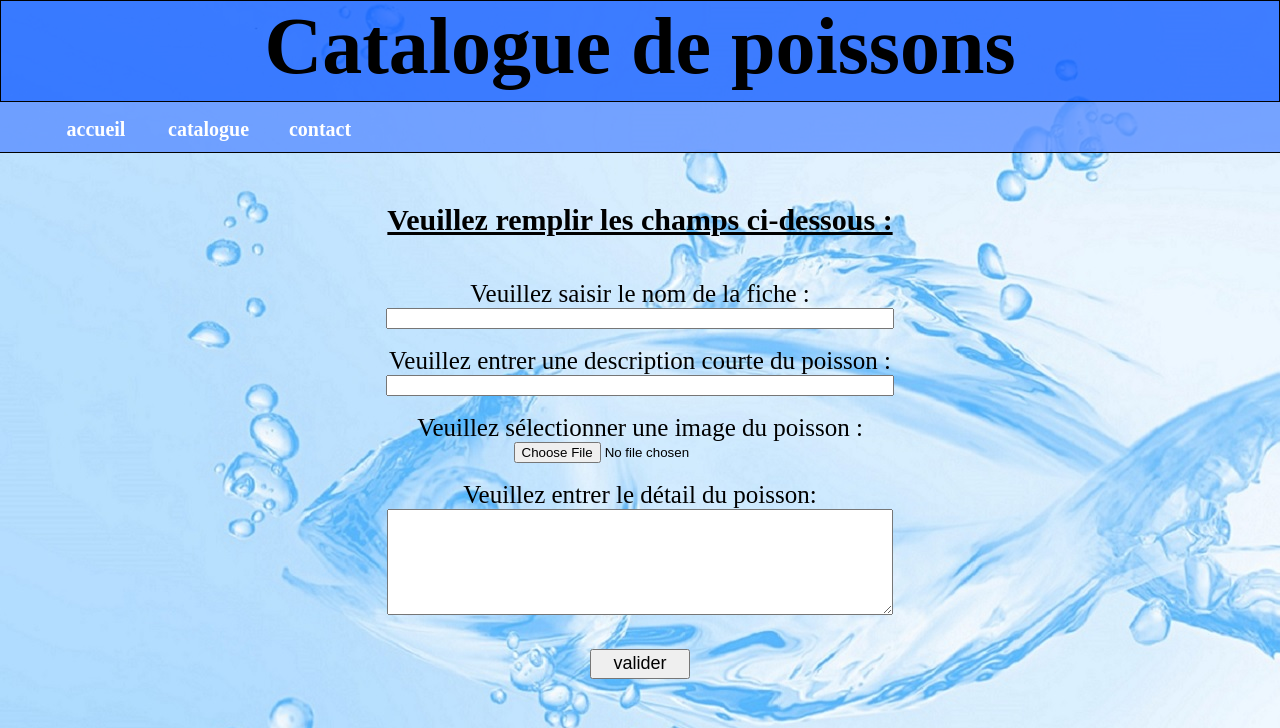
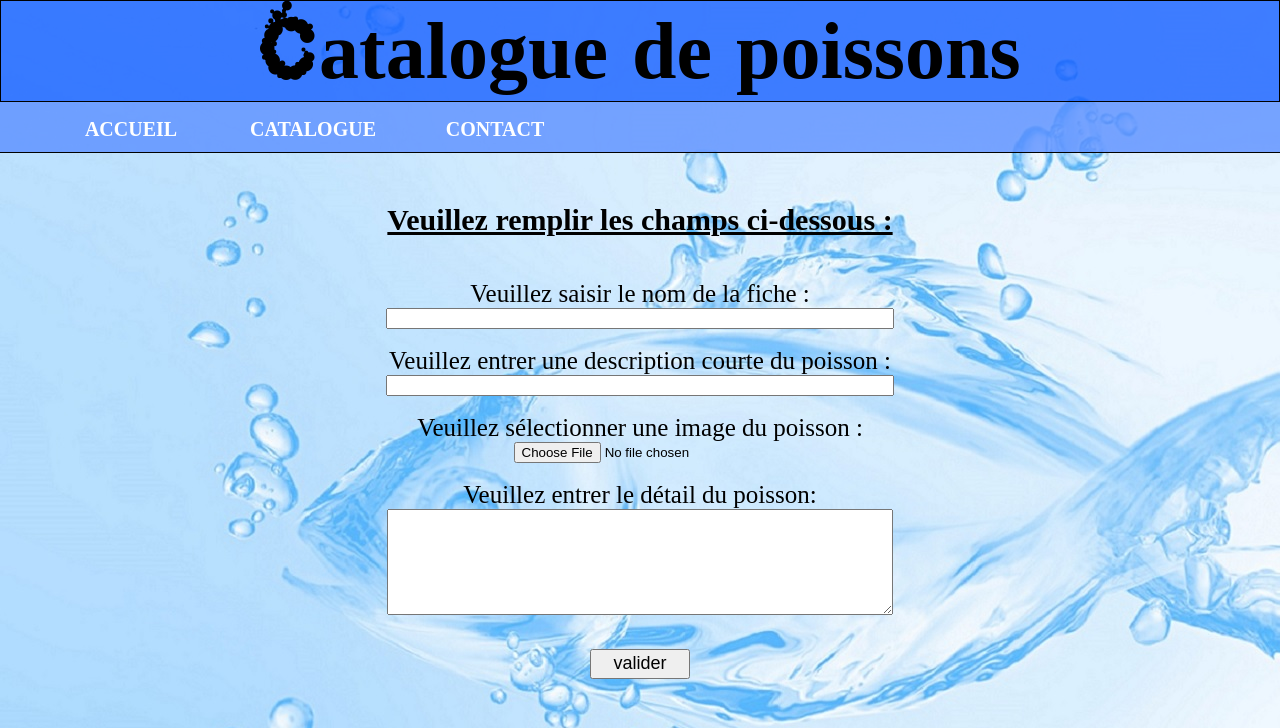
Before and after one commit to Doug71/poissons, a PHP site: page /creation.php in a window 1280 px wide. Shown: the top 728 px of the page. Run offline with PHP 8.4, Linux system fonts and the light colour scheme.

Commit message:
07/12/18 09h22

```diff
--- a/header.php
+++ b/header.php
@@ -3,12 +3,12 @@
 </header>
 <nav>
     <ul>
-        <li><a href="index.php">accueil</a></li>
-        <li><a href="catalogue.php">catalogue</a>
+        <li><a href="index.php">ACCUEIL</a></li>
+        <li><a href="catalogue.php">CATALOGUE</a>
             <ul>
-                <li><a href="creation.php">création</a></li>
+                <li><a href="creation.php">CRÉATION</a></li>
             </ul>
         </li>
-        <li><a href="contact.php">contact</a></li>
+        <li><a href="contact.php">CONTACT</a></li>
     </ul>
 </nav>
--- a/style.css
+++ b/style.css
@@ -1,11 +1,20 @@
+@font-face
+    {
+        font-family: 'nemo';
+        src: url('polices/nemo.ttf');
+        font-weight: normal;
+        font-style: normal;
+    }
 body
     {
+        font-family: 'Sérif';
         margin: 0px;
         background: url("poisson.jpg") fixed no-repeat;
     }
 
 header
     {
+        font-family: 'nemo';
         text-align: center;
         height: 100px;
         background-color:  rgba(22, 96, 255, 0.8);
@@ -46,7 +55,7 @@ ul
 li a
     {
         height: 19px;
-        width: 80px;
+        width: 150px;
         position: relative;
         display: block;
         padding: 16px;
@@ -61,7 +70,7 @@ li a:hover
     {
         text-align: center;
         height: 19px;
-        width: 80px;
+        width: 150px;
         text-decoration: none;
         color: black;
         background-color: rgba(22, 96, 255, 0.8);
@@ -74,7 +83,7 @@ li ul
 
 li:hover ul
     {
-        width: 112px;
+        width: 182px;
         position: absolute;
         display: flex;
         flex-direction: column;
@@ -152,6 +161,7 @@ p, span
         height: 30px;
         font-size: 18px;
         margin-top: 30px;
+        margin-bottom: 50px;
     }
 
 .valid:hover
```
Also changed, not shown: polices/nemo.ttf (added).
